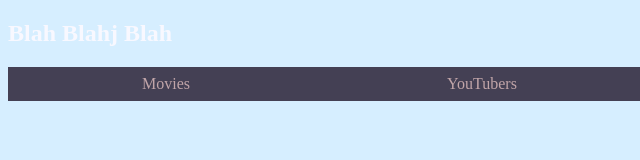
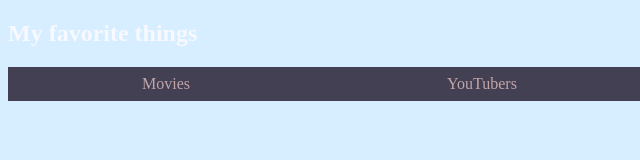
Before and after one commit to mileyvaz08/myfavthings, a plain HTML site: page index.html in a window 1280 px wide. Shown: the full height of the page, 0-640 px from the left. Drawn offline with Linux system fonts and the light colour scheme.

Commit message:
favthings

```diff
--- a/index.html
+++ b/index.html
@@ -7,7 +7,7 @@
 </head>
 <body>
 <nav>
-    <h1>Blah Blahj Blah</h1>
+    <h1>My favorite things</h1>
     <ul>
         <li>
 
```
